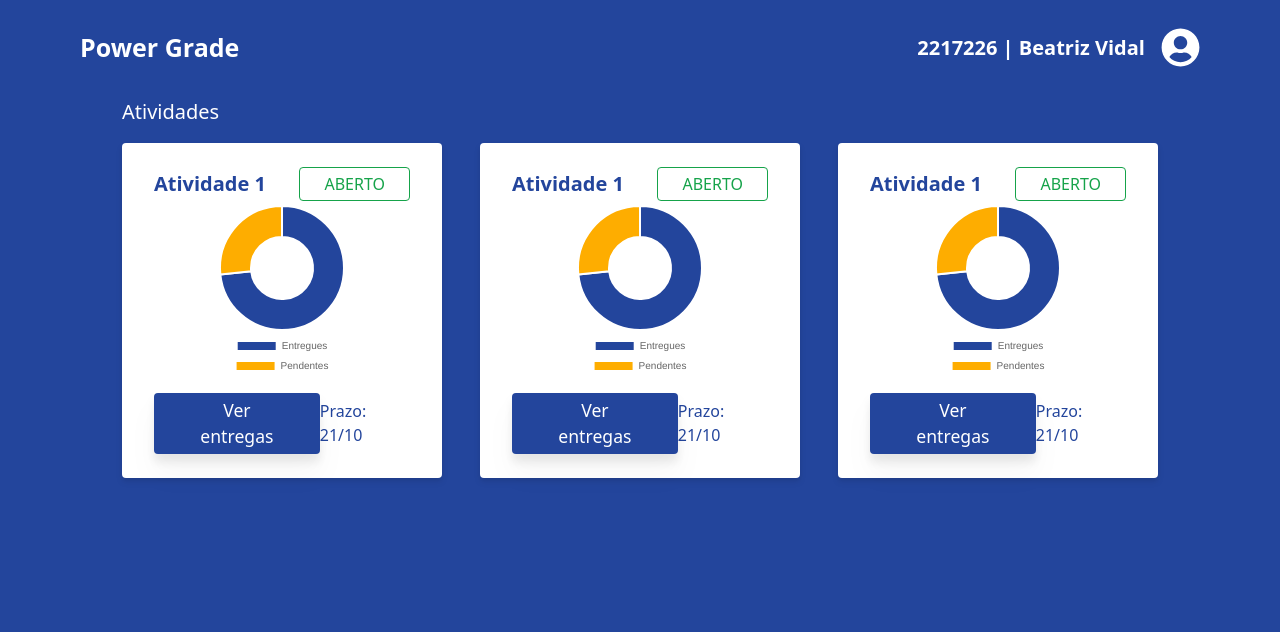
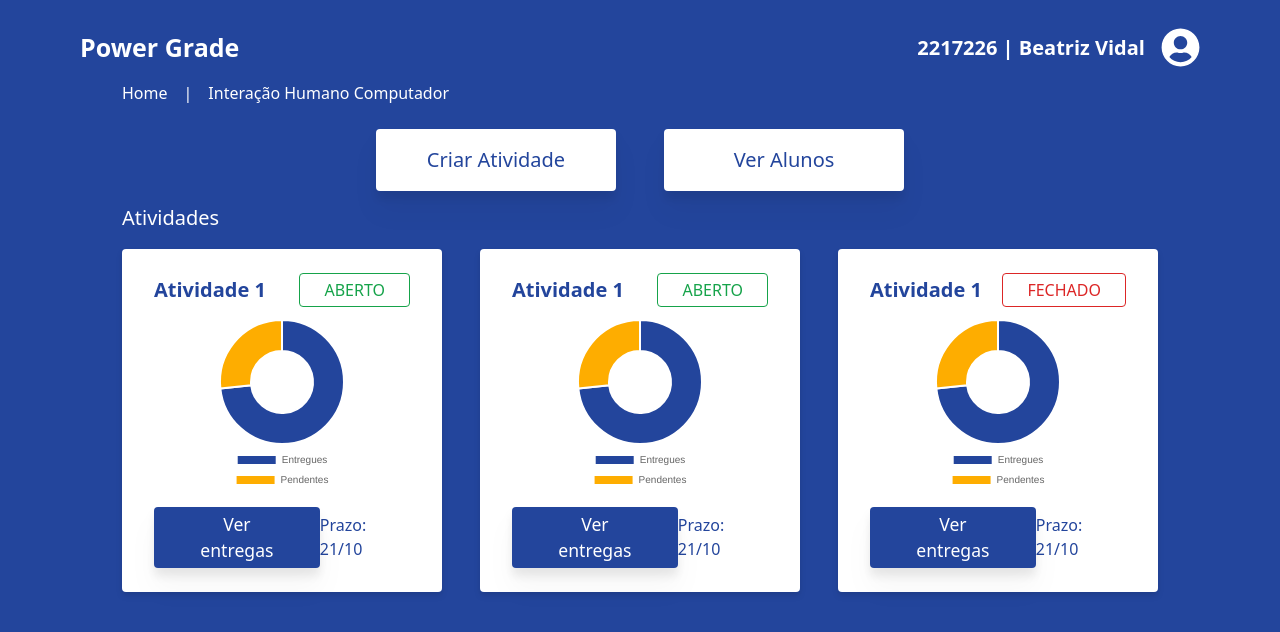
Before and after one commit to biavidalf/projeto-nuvem, a React (Vite) app: page /turma in a window 1280 px wide. Shown: the top 632 px of the page. Built offline with nearby package versions, Linux system fonts and the light colour scheme.

Commit message:
Adicionando atalhos na página de Turma

```diff
--- a/src/components/Navigate.jsx
+++ b/src/components/Navigate.jsx
@@ -1,7 +1,7 @@
 import { useNavigate } from "react-router-dom";
 import Button from './Button';
 
-export default function Navigate({ text, path, type, weight }) {
+export default function Navigate({ text, path, type, weight, classDefinition }) {
   let navigate = useNavigate();
   const routeChange = () => {
     navigate(path);
@@ -12,6 +12,8 @@ export default function Navigate({ text, path, type, weight }) {
     )
   }else if(type == '2'){
     return (<Button click={routeChange} text={text} weight={weight ? weight : ''} />)
+  }else if(type == '3'){
+    return (<button className={classDefinition} onClick={routeChange}>{text}</button>)
   }
 
 }
--- /dev/null
+++ b/src/components/ShortcutButton.jsx
@@ -0,0 +1,11 @@
+export default function ShortcutButton({ text, width }) {
+    if(width){
+        return (
+            <button className={`my-4 py-4 w-${width} bg-white rounded text-blue font-medium text-xl drop-shadow-xl`}>{text}</button>
+          )
+    }else{
+        return (
+          <button className="my-4 py-4 w-44 bg-white rounded text-blue font-medium text-xl drop-shadow-xl">{text}</button>
+        )
+    }
+  }
--- a/src/index.jsx
+++ b/src/index.jsx
@@ -14,6 +14,9 @@ import {
 
 const router = createBrowserRouter([
   {
+    path: "/",
+    element: <Login />,
+  },{
     path: "/aluno",
     element: <App />,
   },
--- a/src/pages/AlunoView.jsx
+++ b/src/pages/AlunoView.jsx
@@ -2,13 +2,8 @@ import NavBar from '../components/Navbar';
 import Title from '../components/Title';
 import Prova from '../components/Prova';
 import Nota from '../components/Nota';
+import ShortcutButton from '../components/ShortcutButton';
 import {DoughnutChart} from '../components/DoughnutChartDemo';
-
-function ShortcutButton({ text }) {
-  return (
-    <button className="my-4 py-4 w-44 bg-white rounded text-blue font-medium text-xl drop-shadow-xl">{text}</button>
-  )
-}
 
 function GradeTile({ text, withBg }) {
   return (
--- a/src/pages/ProfView.jsx
+++ b/src/pages/ProfView.jsx
@@ -19,7 +19,7 @@ function ProvaAberta(){
             <div className="text-sm">22 alunos entregaram</div>
             <div className="text-sm">8 alunos pendentes</div>
             {/*<button className="bg-blue px-8 py-2 text-white text-lg rounded mt-4 drop-shadow-xl">Ver entregas</button>*/}
-            <Navigate text="Ver entregas" path="/turmas" type="2" weight='font-normal' />
+            <Navigate text="Ver entregas" path="/turma" type="2" weight='font-normal' />
           </div>
        </div>
       </div>
--- a/src/pages/Turma.jsx
+++ b/src/pages/Turma.jsx
@@ -1,14 +1,16 @@
 import NavBar from '../components/Navbar';
 import Title from '../components/Title';
 import Navigate from '../components/Navigate';
+import Navigation from '../components/Navigation';
+import ShortcutButton from '../components/ShortcutButton';
 import {DoughnutChart} from '../components/DoughnutChartDemo';
 
-function AtividadeContainer(){
+function AtividadeContainer({ open = true }){
   return (
     <div className="w-76 bg-white w-80 px-8 py-6 text-blue flex flex-col gap-1 items-center rounded drop-shadow-md justify-center">
-        <div className="w-full flex justify-between items-center">
+        <div className="w-full flex justify-between items-center mb-2">
           <div className="text-xl font-semibold">Atividade 1</div>
-          <div className="font-medium border border-1 border-green-600 text-green-600 px-6 py-1 rounded">ABERTO</div>
+          <div className={`font-medium border border-1  px-6 py-1 rounded ${open ? "border-green-600 text-green-600" : "border-red-600 text-red-600"}`}>{`${open ? "ABERTO" : "FECHADO"}`}</div>
         </div>
 
         <div className="w-44"><DoughnutChart /></div>
@@ -31,11 +33,18 @@ export default function ProfView() {
 
       <main className="flex flex-col items-start justify-start gap-8 min-h-screen max-w-screen-lx mx-auto px-8">
         <div className='w-full'>
+          <Navigation />
+
+          <div className='w-full flex items-center justify-center gap-12 mb-[-20px] mt-2'>
+            <ShortcutButton text="Criar Atividade" width="60"/>
+            <ShortcutButton text="Ver Alunos" width="60"/>
+          </div>
+
           <Title text="Atividades" color="white"/>
           <div className='w-full flex items-center justify-between'>
             <AtividadeContainer />
             <AtividadeContainer />
-            <AtividadeContainer />
+            <AtividadeContainer open={false} />
           </div>
         </div>
       </main>
```
